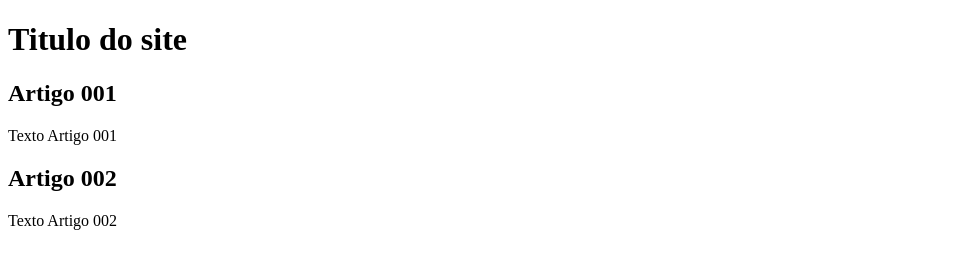
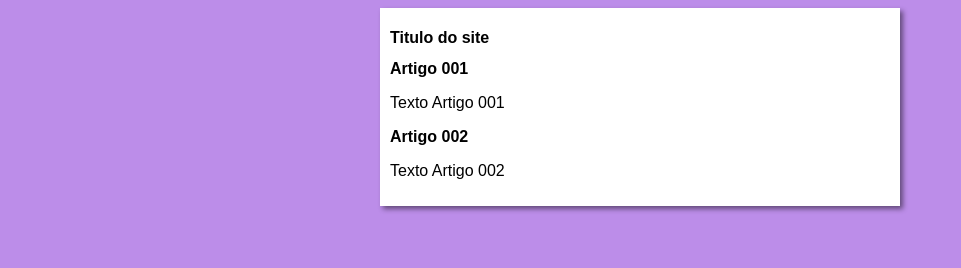
Before and after one commit to cyberhya/projeto-site, a plain HTML site: page index.html in a window 1280 px wide. Shown: the whole page, without its empty margins (0-961 px from the left). Drawn offline with Linux system fonts and the light colour scheme.

Commit message:
iniciei o design

```diff
--- /dev/null
+++ b/estilos/style.css
@@ -0,0 +1,16 @@
+*{
+    font-family: Arial, Helvetica, sans-serif;
+    font-size: 16px;
+}
+
+body{
+    background-color: rgb(188, 141, 233);
+}
+
+main{
+    background-color: white;
+    width: 500px;
+    margin: auto;
+    padding: 10px;
+    box-shadow: 3px 3px 5px rgba(0, 0, 0, 0.479);
+}
--- a/index.html
+++ b/index.html
@@ -4,6 +4,7 @@
     <meta charset="UTF-8">
     <meta name="viewport" content="width=device-width, initial-scale=1.0">
     <title>Titulo do site</title>
+    <link rel="stylesheet" href="estilos/style.css">
 </head>
 <body>
     <main>
```
